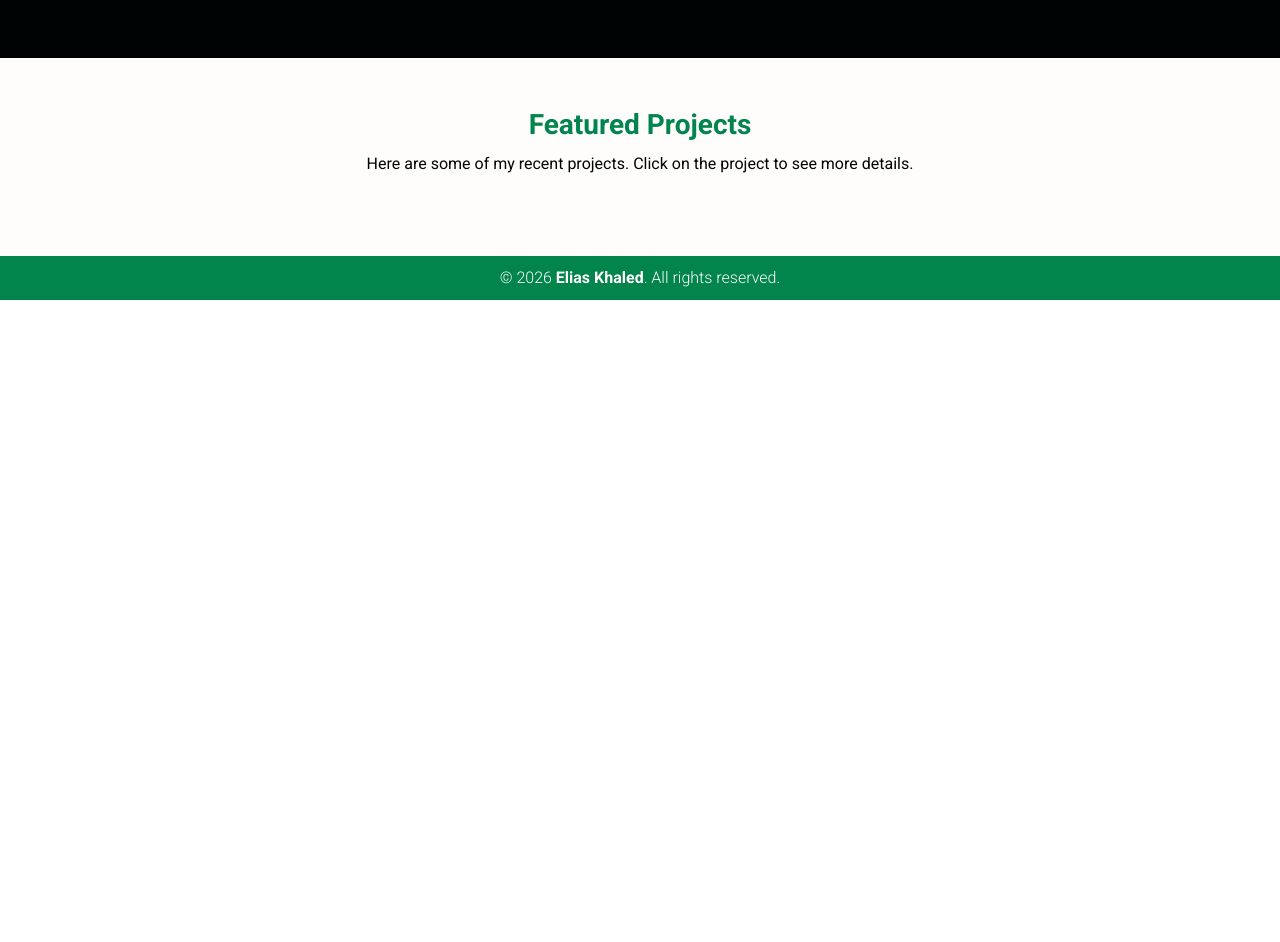
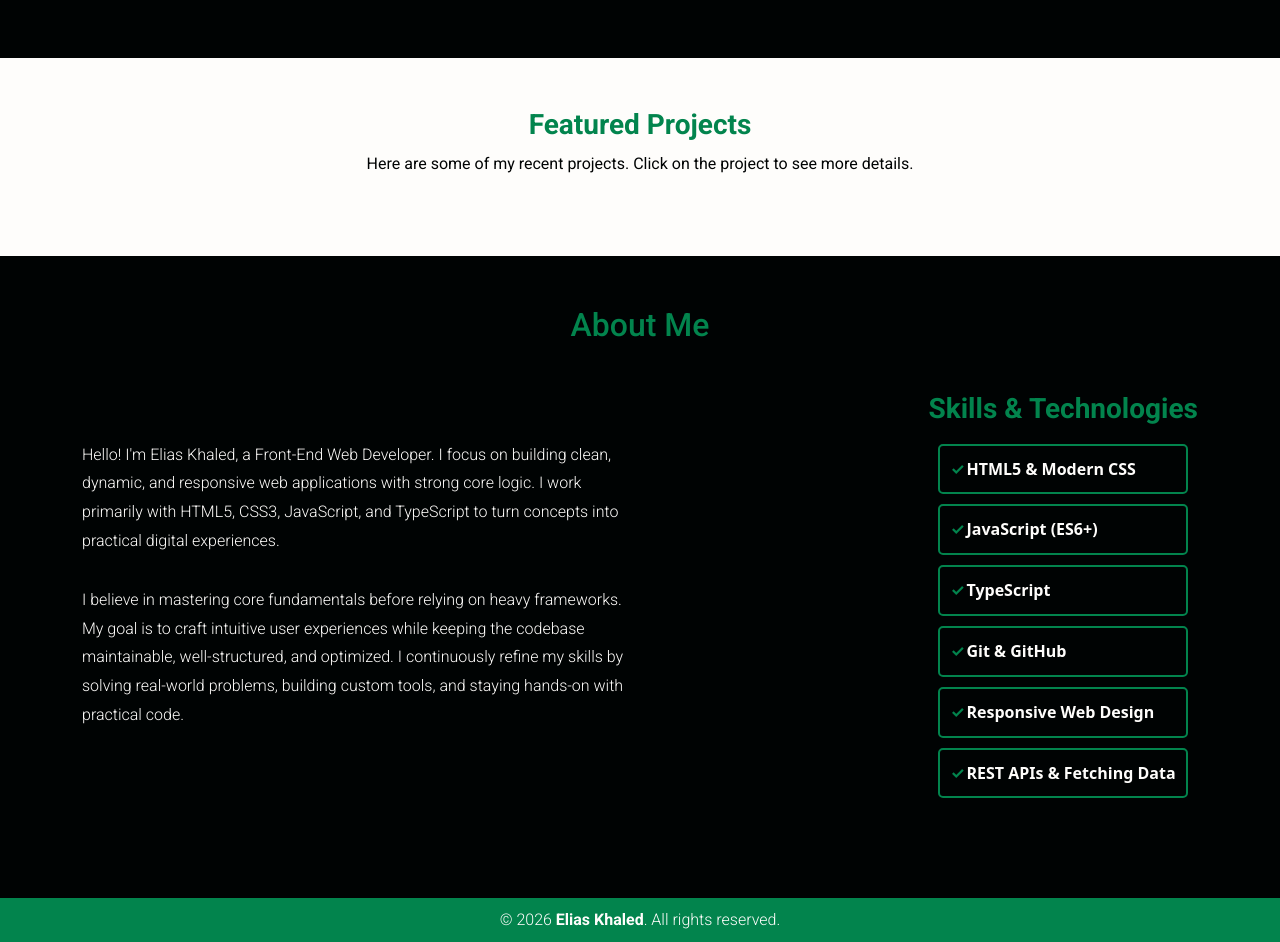
Before and after one commit to eliasAbo-omar/My-Web-Site, a website built with Vite: page index.html in a window 1280 px wide. Shown: the part 792-1734 px from the top of the page. Before the commit the page ends 1092 px from the top, so only its background shows below. Built offline with nearby package versions, Linux system fonts and the light colour scheme; no server answers.

Commit message:
about me section

```diff
--- a/css/style.css
+++ b/css/style.css
@@ -331,6 +331,71 @@ body {
   }
 }
 
+/* About Me */
+
+.about-section {
+  .text-container {
+    display: flex;
+    justify-content: space-between;
+    align-items: center;
+    padding: 40px 0;
+    text-align: left;
+    .text-about {
+      width: 50%;
+
+      p {
+        margin-bottom: 30px;
+        line-height: 1.8;
+      }
+    }
+
+    .skill {
+      line-height: 2.3;
+      .my-skill {
+        font-weight: 700;
+        color: var(--second-color);
+        display: flex;
+        flex-wrap: wrap;
+        flex-direction: column;
+        margin: 0;
+        padding: 5px 10px;
+
+        li {
+          border: 2px solid var(--main-color);
+          border-radius: 5px;
+          margin: 5px 0;
+          padding: 5px 10px;
+          cursor: pointer;
+
+          &:hover {
+            background-color: var(--main-color);
+            color: var(--second-color);
+            box-shadow: 0px 0px 20px 0px #02844d;
+            transform: scale(1.05) translateY(-5px);
+          }
+
+          &::before {
+            content: "✓";
+            color: var(--main-color);
+            font-weight: bold;
+            display: inline-block;
+            width: 1em;
+          }
+
+          &:hover::before {
+            color: var(--second-color);
+          }
+        }
+      }
+
+      h3 {
+        text-align: center;
+        font-weight: 700;
+      }
+    }
+  }
+}
+
 /* footer */
 
 .footer {
--- a/index.html
+++ b/index.html
@@ -79,6 +79,46 @@
         </div>
       </div>
     </section>
+    <!-- ========== About Me =========== -->
+    <section class="about-section dark padding" id="about">
+      <div class="head-section text-center">
+        <h2>About Me</h2>
+      </div>
+
+      <div class="container">
+        <div class="text-container">
+          <div class="text-about">
+            <p>
+              Hello! I'm Elias Khaled, a Front-End Web Developer. I focus on
+              building clean, dynamic, and responsive web applications with
+              strong core logic. I work primarily with HTML5, CSS3, JavaScript,
+              and TypeScript to turn concepts into practical digital
+              experiences.
+            </p>
+            <p>
+              I believe in mastering core fundamentals before relying on heavy
+              frameworks. My goal is to craft intuitive user experiences while
+              keeping the codebase maintainable, well-structured, and optimized.
+              I continuously refine my skills by solving real-world problems,
+              building custom tools, and staying hands-on with practical code.
+            </p>
+          </div>
+          <div class="skill">
+            <h3>Skills & Technologies</h3>
+
+            <ul class="my-skill">
+              <li>HTML5 & Modern CSS</li>
+              <li>JavaScript (ES6+)</li>
+              <li>TypeScript</li>
+              <li>Git & GitHub</li>
+              <li>Responsive Web Design</li>
+              <li>REST APIs & Fetching Data</li>
+            </ul>
+          </div>
+        </div>
+      </div>
+    </section>
+    <!-- ========== Contact Me =========== -->
     <!-- ========== Footer =========== -->
     <footer class="footer">
       <div class="container">
--- a/src/main.ts
+++ b/src/main.ts
@@ -94,8 +94,6 @@ fetchProjects().then((projects: myProject[]) => {
       project.name.charAt(0).toUpperCase() + project.name.slice(1);
     const lowerCase: s = project.name.toLowerCase();
 
-
-
     image.src = `./image/${lowerCase.replace(regex, "-")}.png`;
     image.alt = "Logo";
     image.classList.add("project-img");
```
